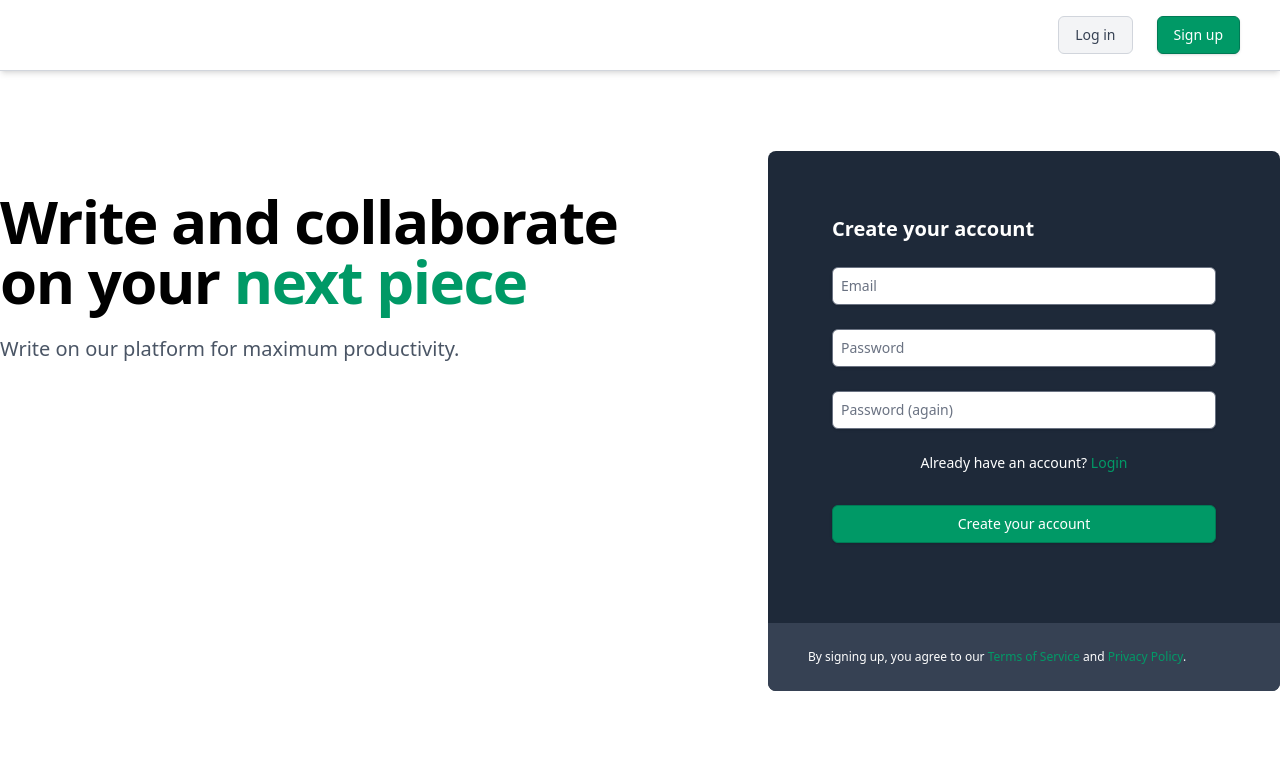
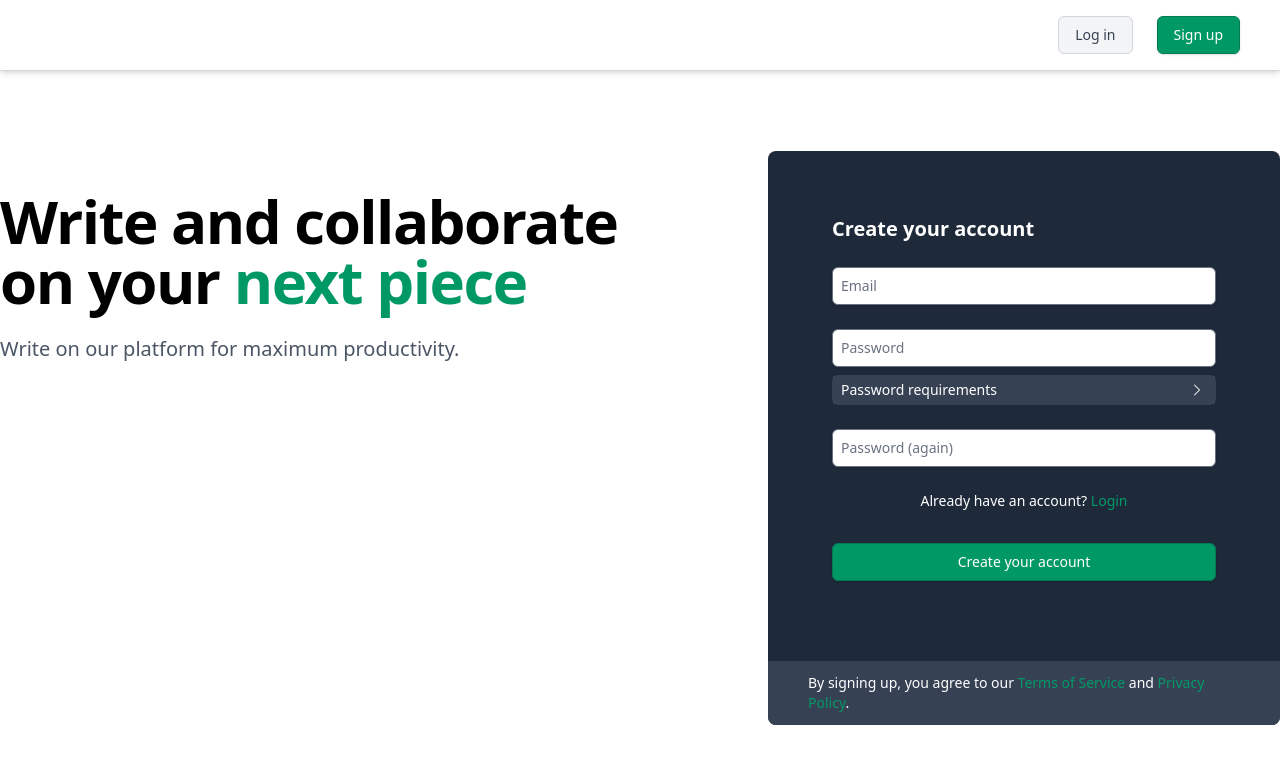
Before and after one commit to yasenAlexiev/django_first_steps, a Django app: page /accounts/signup/ in a window 1280 px wide. Shown: the top 764 px of the page. Run offline with Django 5.2, Linux system fonts and the light colour scheme; some libraries are stand-ins or nearby versions.

Commit message:
styling details element and other spacings into sign up page

```diff
--- a/djangocourse/static/input.css
+++ b/djangocourse/static/input.css
@@ -49,3 +49,7 @@
 .error {
     @apply p-2 my-2 text-sm text-red-700 bg-red-50 rounded-md border-red-300 border;
 }
+
+details > summary::-webkit-details-marker {
+    display: none;
+}
--- a/djangocourse/static/output.css
+++ b/djangocourse/static/output.css
@@ -49,6 +49,8 @@
     --radius-sm: 0.25rem;
     --radius-md: 0.375rem;
     --radius-lg: 0.5rem;
+    --default-transition-duration: 150ms;
+    --default-transition-timing-function: cubic-bezier(0.4, 0, 0.2, 1);
   }
 }
 @layer base {
@@ -255,14 +257,26 @@
   .inline-block {
     display: inline-block;
   }
+  .table {
+    display: table;
+  }
   .h-4 {
     height: calc(var(--spacing) * 4);
+  }
+  .h-5 {
+    height: calc(var(--spacing) * 5);
   }
   .h-6 {
     height: calc(var(--spacing) * 6);
   }
+  .w-0 {
+    width: calc(var(--spacing) * 0);
+  }
   .w-4 {
     width: calc(var(--spacing) * 4);
+  }
+  .w-5 {
+    width: calc(var(--spacing) * 5);
   }
   .w-6 {
     width: calc(var(--spacing) * 6);
@@ -276,17 +290,44 @@
   .max-w-7xl {
     max-width: var(--container-7xl);
   }
+  .min-w-full {
+    min-width: 100%;
+  }
+  .flex-shrink {
+    flex-shrink: 1;
+  }
+  .basis-2 {
+    flex-basis: calc(var(--spacing) * 2);
+  }
   .basis-2\/5 {
     flex-basis: calc(2/5 * 100%);
   }
+  .basis-3 {
+    flex-basis: calc(var(--spacing) * 3);
+  }
   .basis-3\/5 {
     flex-basis: calc(3/5 * 100%);
+  }
+  .border-collapse {
+    border-collapse: collapse;
+  }
+  .cursor-pointer {
+    cursor: pointer;
+  }
+  .resize {
+    resize: both;
+  }
+  .list-none {
+    list-style-type: none;
   }
   .flex-col {
     flex-direction: column;
   }
   .items-center {
     align-items: center;
+  }
+  .justify-between {
+    justify-content: space-between;
   }
   .justify-center {
     justify-content: center;
@@ -305,6 +346,20 @@
   }
   .gap-10 {
     gap: calc(var(--spacing) * 10);
+  }
+  .space-y-2 {
+    :where(& > :not(:last-child)) {
+      --tw-space-y-reverse: 0;
+      margin-block-start: calc(calc(var(--spacing) * 2) * var(--tw-space-y-reverse));
+      margin-block-end: calc(calc(var(--spacing) * 2) * calc(1 - var(--tw-space-y-reverse)));
+    }
+  }
+  .space-y-4 {
+    :where(& > :not(:last-child)) {
+      --tw-space-y-reverse: 0;
+      margin-block-start: calc(calc(var(--spacing) * 4) * var(--tw-space-y-reverse));
+      margin-block-end: calc(calc(var(--spacing) * 4) * calc(1 - var(--tw-space-y-reverse)));
+    }
   }
   .space-y-6 {
     :where(& > :not(:last-child)) {
@@ -329,6 +384,10 @@
     border-bottom-right-radius: var(--radius-lg);
     border-bottom-left-radius: var(--radius-lg);
   }
+  .border {
+    border-style: var(--tw-border-style);
+    border-width: 1px;
+  }
   .border-2 {
     border-style: var(--tw-border-style);
     border-width: 2px;
@@ -347,6 +406,9 @@
   .border-gray-300 {
     border-color: var(--color-gray-300);
   }
+  .border-gray-700 {
+    border-color: var(--color-gray-700);
+  }
   .bg-gray-200 {
     background-color: var(--color-gray-200);
   }
@@ -359,8 +421,14 @@
   .p-2 {
     padding: calc(var(--spacing) * 2);
   }
+  .p-4 {
+    padding: calc(var(--spacing) * 4);
+  }
   .p-6 {
     padding: calc(var(--spacing) * 6);
+  }
+  .px-2 {
+    padding-inline: calc(var(--spacing) * 2);
   }
   .px-4 {
     padding-inline: calc(var(--spacing) * 4);
@@ -368,14 +436,29 @@
   .px-10 {
     padding-inline: calc(var(--spacing) * 10);
   }
+  .py-0 {
+    padding-block: calc(var(--spacing) * 0);
+  }
   .py-0\.5 {
     padding-block: calc(var(--spacing) * 0.5);
+  }
+  .py-1 {
+    padding-block: calc(var(--spacing) * 1);
+  }
+  .py-2 {
+    padding-block: calc(var(--spacing) * 2);
+  }
+  .py-3 {
+    padding-block: calc(var(--spacing) * 3);
   }
   .py-4 {
     padding-block: calc(var(--spacing) * 4);
   }
   .py-6 {
     padding-block: calc(var(--spacing) * 6);
+  }
+  .py-10 {
+    padding-block: calc(var(--spacing) * 10);
   }
   .text-center {
     text-align: center;
@@ -445,6 +528,9 @@
   .uppercase {
     text-transform: uppercase;
   }
+  .underline {
+    text-decoration-line: underline;
+  }
   .shadow-md {
     --tw-shadow: 0 4px 6px -1px var(--tw-shadow-color, rgb(0 0 0 / 0.1)), 0 2px 4px -2px var(--tw-shadow-color, rgb(0 0 0 / 0.1));
     box-shadow: var(--tw-inset-shadow), var(--tw-inset-ring-shadow), var(--tw-ring-offset-shadow), var(--tw-ring-shadow), var(--tw-shadow);
@@ -455,6 +541,24 @@
   }
   .shadow-gray-300 {
     --tw-shadow-color: var(--color-gray-300);
+  }
+  .outline {
+    outline-style: var(--tw-outline-style);
+    outline-width: 1px;
+  }
+  .transition-transform {
+    transition-property: transform, translate, scale, rotate;
+    transition-timing-function: var(--tw-ease, var(--default-transition-timing-function));
+    transition-duration: var(--tw-duration, var(--default-transition-duration));
+  }
+  .duration-200 {
+    --tw-duration: 200ms;
+    transition-duration: 200ms;
+  }
+  .group-open\:rotate-90 {
+    &:is(:where(.group):is([open], :popover-open, :open) *) {
+      rotate: 90deg;
+    }
   }
   .hover\:text-emerald-700 {
     &:hover {
@@ -548,6 +652,41 @@
       line-height: var(--tw-leading, var(--text-6xl--line-height));
     }
   }
+  .\[\&_span\]\:open\:rotate-90 {
+    & span {
+      &:is([open], :popover-open, :open) {
+        rotate: 90deg;
+      }
+    }
+  }
+  .\[\&_svg\]\:open\:rotate-90 {
+    & svg {
+      &:is([open], :popover-open, :open) {
+        rotate: 90deg;
+      }
+    }
+  }
+  .\[\&_svg\]\:open\:rotate-180 {
+    & svg {
+      &:is([open], :popover-open, :open) {
+        rotate: 180deg;
+      }
+    }
+  }
+  .\[\&\:has\(details\[open\]\)\]\:rotate-90 {
+    &:has(details[open]) {
+      rotate: 90deg;
+    }
+  }
+  .\[\&\>ul\]\:space-y-1 {
+    &>ul {
+      :where(& > :not(:last-child)) {
+        --tw-space-y-reverse: 0;
+        margin-block-start: calc(calc(var(--spacing) * 1) * var(--tw-space-y-reverse));
+        margin-block-end: calc(calc(var(--spacing) * 1) * calc(1 - var(--tw-space-y-reverse)));
+      }
+    }
+  }
   .\[\&\>ul\]\:space-y-2 {
     &>ul {
       :where(& > :not(:last-child)) {
@@ -555,6 +694,16 @@
         margin-block-start: calc(calc(var(--spacing) * 2) * var(--tw-space-y-reverse));
         margin-block-end: calc(calc(var(--spacing) * 2) * calc(1 - var(--tw-space-y-reverse)));
       }
+    }
+  }
+  .\[details\[open\]_\&\]\:rotate-90 {
+    details[open] & {
+      rotate: 90deg;
+    }
+  }
+  .\[details\[open\]\>\&\]\:rotate-90 {
+    details[open]>& {
+      rotate: 90deg;
     }
   }
 }
@@ -716,6 +865,9 @@
   font-size: var(--text-sm);
   line-height: var(--tw-leading, var(--text-sm--line-height));
   color: var(--color-red-700);
+}
+details > summary::-webkit-details-marker {
+  display: none;
 }
 @layer base {
   [type='text'],input:where(:not([type])),[type='email'],[type='url'],[type='password'],[type='number'],[type='date'],[type='datetime-local'],[type='month'],[type='search'],[type='tel'],[type='time'],[type='week'],[multiple],textarea,select {
@@ -943,3 +1095,12 @@
   inherits: false;
   initial-value: 0 0 #0000;
 }
+@property --tw-outline-style {
+  syntax: "*";
+  inherits: false;
+  initial-value: solid;
+}
+@property --tw-duration {
+  syntax: "*";
+  inherits: false;
+}
--- a/djangocourse/templates/account/signup.html
+++ b/djangocourse/templates/account/signup.html
@@ -20,28 +20,37 @@
         </div>
         <div class="basis-2/5">
             <div class="bg-gray-800 text-white rounded-lg">
-                <div class="p-6 lg:p-16">
+                <div class="p-4 lg:p-16">
                     <p class="text-xl font-semibold">Create your account</p>
                     <div class="mt-6">
                         <form method="post" class="space-y-6 mb-4" action="{% url 'account_signup' %}">
                             {% csrf_token %}
-                            <div class="mt-4">
+                            <div>
                                 <label class="sr-only" for="form.email.id_for_label">Email</label>
                                 <div class="form-field">
                                     {% render_field form.email class="block text-black shadow-sm focus:ring-emerald-500 focus:border-emerald-500 text-sm" placeholder="Email" %}
                                 </div>
                             </div>
-                            <div class="mt-4">
+                            <div class="space-y-2">
                                 <label class="sr-only" for="form.password1.id_for_label">Email</label>
+                                {% if form.password1.errors %}
+                                    <div class="error [&>ul]:space-y-2">
+                                        {{ form.password1.errors }}
+                                    </div>
+                                {% endif %}
                                 <div class="form-field">
                                     {% render_field form.password1 class="block text-black shadow-sm focus:ring-emerald-500 focus:border-emerald-500 text-sm" placeholder="Password" %}
                                 </div>
+                                <details class="text-sm rounded-md border border-gray-700">
+                                    <summary class="px-2 py-1 flex items-center justify-between list-none cursor-pointer bg-gray-700">
+                                        <div> Password requirements </div>
+                                        <span class="transition-transform duration-200 [details[open]_&]:rotate-90">{% include "svgs/chevron.svg" with class="w-5 h-5" %}</span>
+                                    </summary>
+                                    <div class="px-2 py-1 mt-2 min-w-full [&>ul]:space-y-1 w-0">
+                                        {{ form.password1.help_text | safe }}
+                                    </div>
+                                </details>
                             </div>
-                            {% if form.password1.errors %}
-                                <div class="error [&>ul]:space-y-2">
-                                    {{ form.password1.errors }}
-                                </div>
-                            {% endif %}
                             <div class="mt-4">
                                 <label class="sr-only" for="form.password2.id_for_label">Email</label>
                                 <div class="form-field">
@@ -53,13 +62,15 @@
                                 Create your account
                             </button>
                         </form>
-                        {% if SOCIALACCOUNT_ENABLED %}
-                            {% include "socialaccount/snippets/login.html" with providers=social_providers %}
-                        {% endif %}
+                        <div class="space-y-4">
+                            {% if SOCIALACCOUNT_ENABLED %}
+                                {% include "socialaccount/snippets/login.html" with providers=social_providers %}
+                            {% endif %}
+                        </div>
                     </div>
                 </div>
-                <div class="px-4 py-6 bg-gray-700 sm:px-10 rounded-b-lg">
-                    <p class="text-xs leading-5">
+                <div class="px-4 py-3 bg-gray-700 sm:px-10 rounded-b-lg">
+                    <p class="text-sm leading-5">
                         By signing up, you agree to our <a href="#" class="text-emerald-600 hover:text-emerald-700">Terms of Service</a> and <a href="#" class="text-emerald-600 hover:text-emerald-700">Privacy Policy</a>.
                     </p>
                 </div>
```
Also changed, not shown: djangocourse/templates/svgs/chevron.svg (added).
